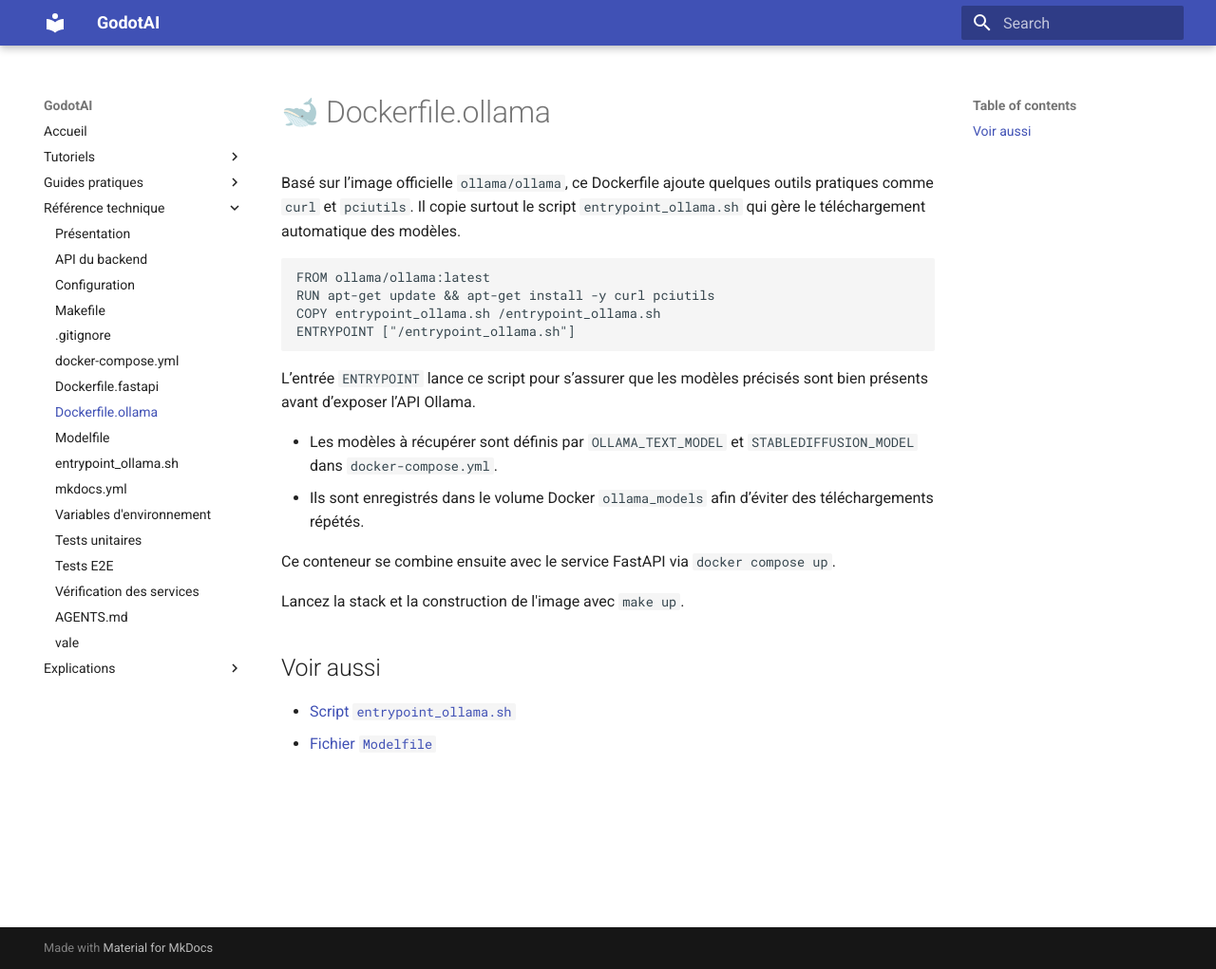
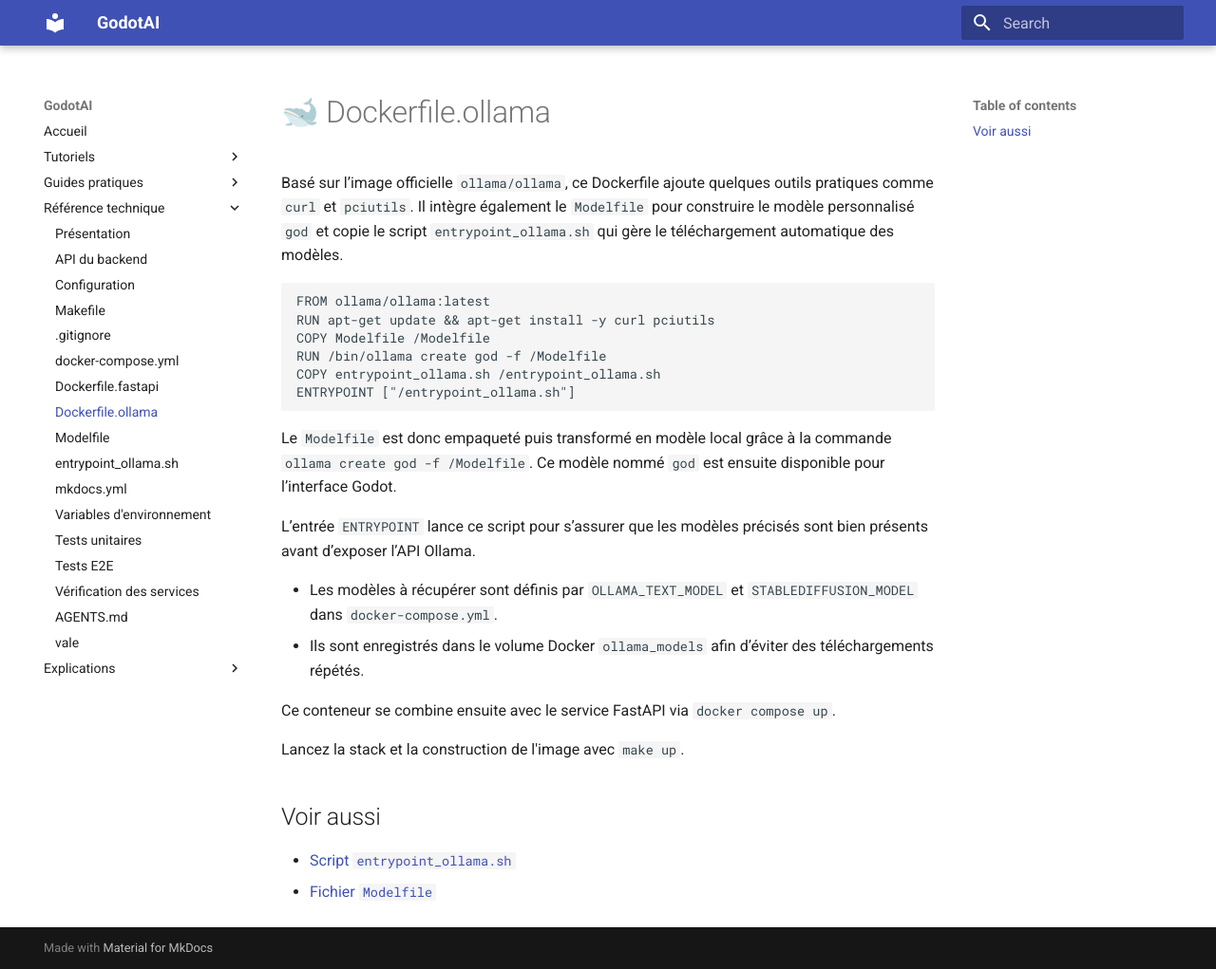
Before and after one commit to EZPK/GodotAI, an MkDocs documentation site: the page built from docs/reference/dockerfile-ollama.md, in a window 1280 px wide and 1021 px high. Shown: the whole window at 95% size. Built offline with MkDocs 1.6.1 and Material for MkDocs 9.7.7, drawn with Linux system fonts in a browser that asks for light colours.

Commit message:
Add custom model build step

````diff
--- a/docs/reference/dockerfile-ollama.md
+++ b/docs/reference/dockerfile-ollama.md
@@ -1,13 +1,17 @@
 # 🐋 Dockerfile.ollama
 
-Basé sur l’image officielle `ollama/ollama`, ce Dockerfile ajoute quelques outils pratiques comme `curl` et `pciutils`. Il copie surtout le script `entrypoint_ollama.sh` qui gère le téléchargement automatique des modèles.
+Basé sur l’image officielle `ollama/ollama`, ce Dockerfile ajoute quelques outils pratiques comme `curl` et `pciutils`. Il intègre également le `Modelfile` pour construire le modèle personnalisé `god` et copie le script `entrypoint_ollama.sh` qui gère le téléchargement automatique des modèles.
 
 ```
 FROM ollama/ollama:latest
 RUN apt-get update && apt-get install -y curl pciutils
+COPY Modelfile /Modelfile
+RUN /bin/ollama create god -f /Modelfile
 COPY entrypoint_ollama.sh /entrypoint_ollama.sh
 ENTRYPOINT ["/entrypoint_ollama.sh"]
 ```
+
+Le `Modelfile` est donc empaqueté puis transformé en modèle local grâce à la commande `ollama create god -f /Modelfile`. Ce modèle nommé `god` est ensuite disponible pour l’interface Godot.
 
 L’entrée `ENTRYPOINT` lance ce script pour s’assurer que les modèles précisés sont bien présents avant d’exposer l’API Ollama.
 
````
Also changed, not shown: docs/explications/architecture.md (+1 -1 lines), docs/explications/ollama.md (+6 -0 lines), docs/reference/modelfile.md (+6 -0 lines), 1 other file.
